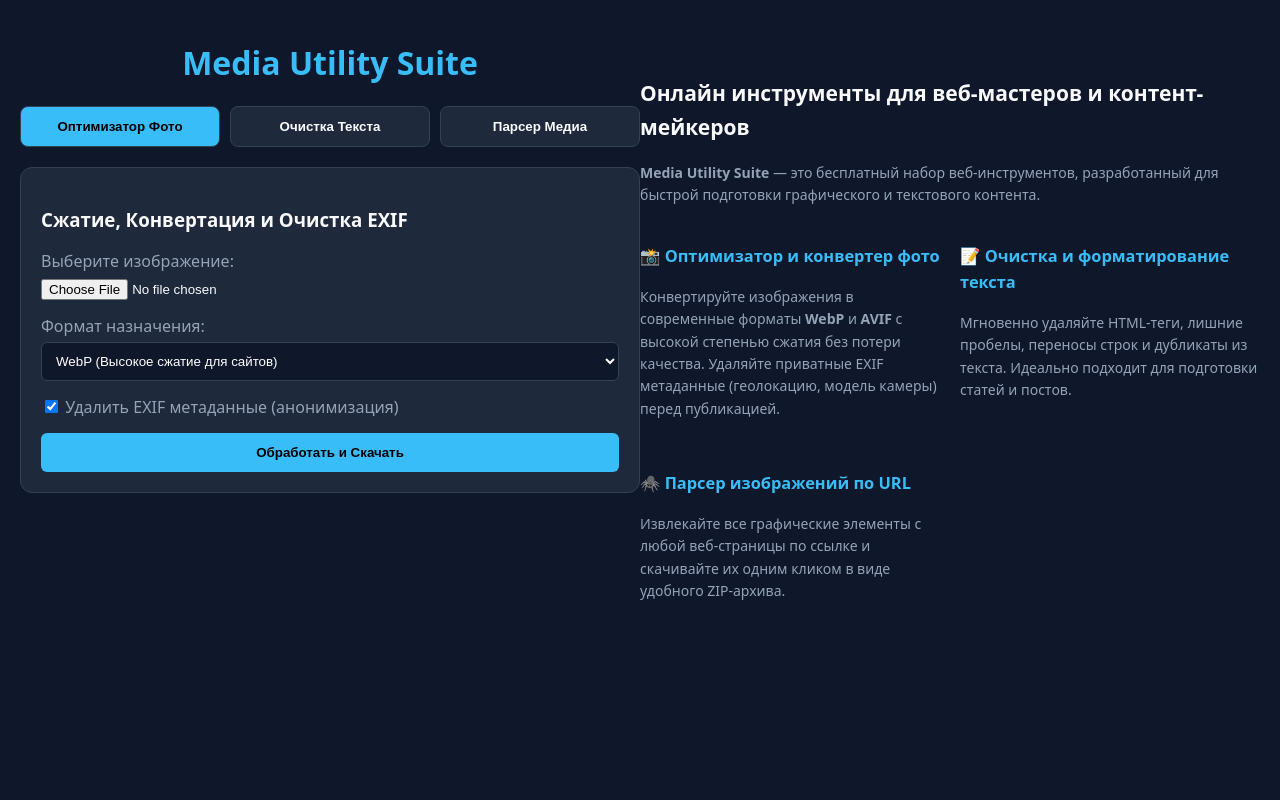
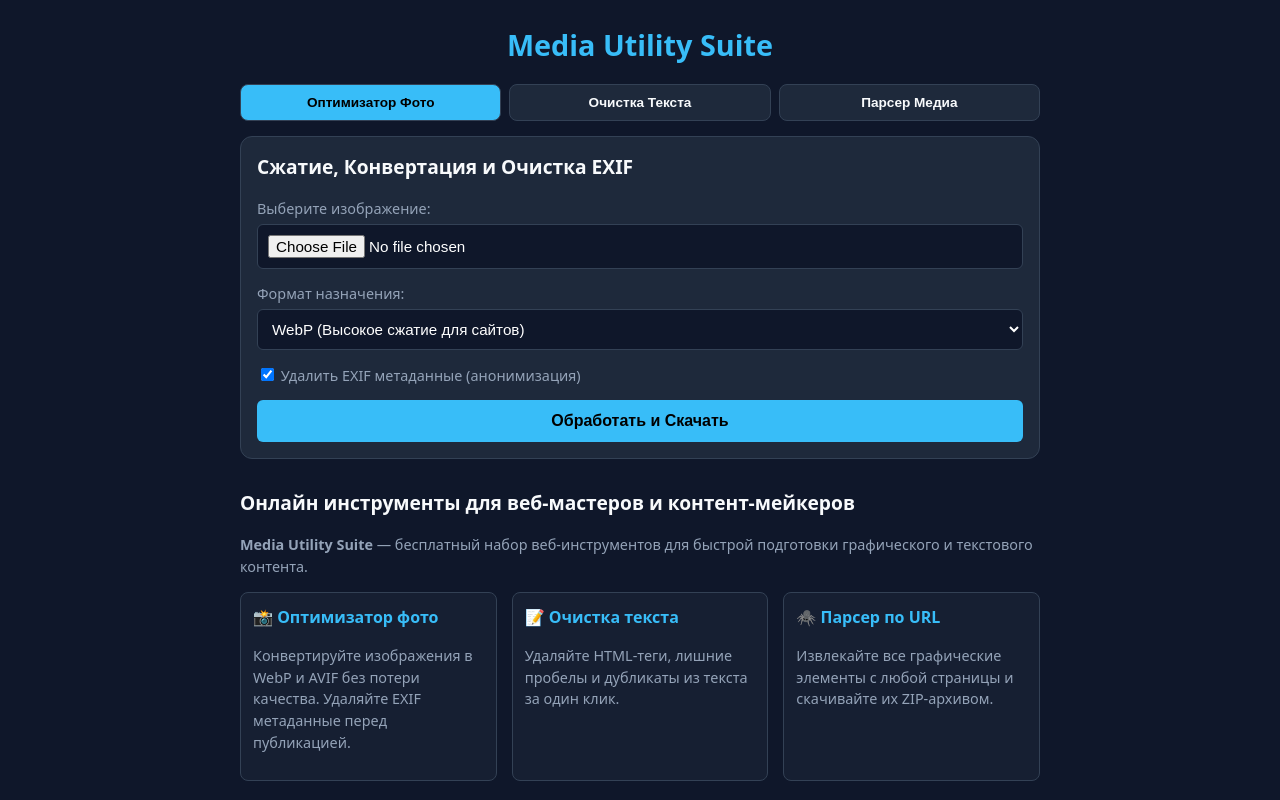
Before and after one commit to ilyanic-hub/Media-Content-Utility-Suite, a FastAPI app: page / in a window 1280 px wide. Run offline with FastAPI, Linux system fonts and the light colour scheme.

Commit message:
Update index.html

```diff
--- a/templates/index.html
+++ b/templates/index.html
@@ -1,7 +1,6 @@
 <!DOCTYPE html>
 <html lang="ru">
 <head>
-
     <!-- Google tag (gtag.js) -->
     <script async src="https://www.googletagmanager.com/gtag/js?id=G-RW5ZV9N2S4"></script>
     <script>
@@ -14,7 +13,7 @@
 
     <meta name="google-site-verification" content="ikgWqfvaZkHz4vtU9DKRcqyfgPNPo7VuJASZGhJX6Kc" />
     <meta charset="UTF-8">
-    <meta name="viewport" content="width=device-width, initial-scale=1.0">
+    <meta name="viewport" content="width=device-width, initial-scale=1.0, maximum-scale=1.0, user-scalable=no">
 
     <!-- Основные SEO мета-теги -->
     <title>Media Utility Suite — Бесплатный конвертер WebP/AVIF, очистка текста и парсер медиа</title>
@@ -37,59 +36,108 @@
             --text: #f8fafc;
             --text-muted: #94a3b8;
         }
-        body {
-            font-family: system-ui, -apple-system, sans-serif;
+
+        * {
+            box-sizing: border-box;
+            max-width: 100%;
+        }
+
+        html, body {
+            overflow-x: hidden;
+            margin: 0;
+            padding: 0;
             background-color: var(--bg-color);
             color: var(--text);
-            margin: 0;
-            padding: 20px;
+            font-family: system-ui, -apple-system, BlinkMacSystemFont, "Segoe UI", Roboto, sans-serif;
+        }
+
+        body {
+            padding: 15px 10px;
             display: flex;
             justify-content: center;
         }
+
         .container {
-            max-width: 900px;
+            width: 100%;
+            max-width: 800px;
+            margin: 0 auto;
+        }
+
+        h1 {
+            text-align: center;
+            color: var(--accent);
+            font-size: 1.8rem;
+            margin-top: 10px;
+            margin-bottom: 20px;
+            word-break: break-word;
+        }
+
+        .tabs {
+            display: flex;
+            gap: 8px;
+            margin-bottom: 15px;
             width: 100%;
         }
-        h1 { text-align: center; color: var(--accent); }
-        .tabs {
-            display: flex;
-            gap: 10px;
-            margin-bottom: 20px;
-        }
+
         .tab-btn {
             flex: 1;
-            padding: 12px;
+            padding: 10px 5px;
             background: var(--card-bg);
             border: 1px solid #334155;
             color: var(--text);
             border-radius: 8px;
             cursor: pointer;
             font-weight: bold;
+            font-size: 0.85rem;
             transition: 0.2s;
+            text-align: center;
         }
+
         .tab-btn.active {
             background: var(--accent);
             color: #000;
         }
+
         .tab-content {
             display: none;
             background: var(--card-bg);
-            padding: 20px;
+            padding: 16px;
             border-radius: 12px;
             border: 1px solid #334155;
+            width: 100%;
         }
-        .tab-content.active { display: block; }
-        .form-group { margin-bottom: 15px; }
-        label { display: block; margin-bottom: 5px; color: var(--text-muted); }
-        input[type="text"], textarea, select {
+
+        .tab-content.active {
+            display: block;
+        }
+
+        .tab-content h3 {
+            margin-top: 0;
+            font-size: 1.2rem;
+        }
+
+        .form-group {
+            margin-bottom: 15px;
+            width: 100%;
+        }
+
+        label {
+            display: block;
+            margin-bottom: 6px;
+            color: var(--text-muted);
+            font-size: 0.9rem;
+        }
+
+        input[type="text"], input[type="file"], select, textarea {
             width: 100%;
             padding: 10px;
             border-radius: 6px;
             border: 1px solid #334155;
             background: #0f172a;
             color: #fff;
-            box-sizing: border-box;
+            font-size: 0.95rem;
         }
+
         button.submit-btn {
             width: 100%;
             padding: 12px;
@@ -97,15 +145,51 @@
             border: none;
             color: #000;
             font-weight: bold;
+            font-size: 1rem;
             border-radius: 6px;
             cursor: pointer;
         }
+
         .result-box {
             margin-top: 15px;
-            padding: 15px;
+            padding: 12px;
             background: #0f172a;
             border-radius: 8px;
             word-break: break-all;
+        }
+
+        .seo-info {
+            margin-top: 30px;
+            color: var(--text-muted);
+            font-size: 0.9rem;
+            line-height: 1.5;
+            width: 100%;
+        }
+
+        .seo-grid {
+            display: grid;
+            grid-template-columns: repeat(auto-fit, minmax(240px, 1fr));
+            gap: 15px;
+            margin-top: 15px;
+        }
+
+        .seo-card {
+            background: rgba(30, 41, 59, 0.5);
+            padding: 12px;
+            border-radius: 8px;
+            border: 1px solid #334155;
+        }
+
+        .seo-card h3 {
+            margin-top: 0;
+            font-size: 1rem;
+        }
+
+        @media (max-width: 480px) {
+            h1 { font-size: 1.5rem; }
+            .tabs { flex-direction: column; }
+            .tab-btn { padding: 12px; }
+            .tab-content { padding: 12px; }
         }
     </style>
 </head>
@@ -132,11 +216,11 @@
                 <label>Формат назначения:</label>
                 <select id="targetFormat">
                     <option value="WEBP">WebP (Высокое сжатие для сайтов)</option>
-        <option value="AVIF">AVIF (Максимальное сжатие нового поколения)</option>
+                    <option value="AVIF">AVIF (Максимальное сжатие)</option>
                     <option value="JPEG">JPEG (Классический фото-формат)</option>
                     <option value="PNG">PNG (С сохранением прозрачности)</option>
-        <option value="GIF">GIF (Графика и анимации)</option>
-        <option value="BMP">BMP (Несжатый точечный рисунок)</option>
+                    <option value="GIF">GIF (Графика)</option>
+                    <option value="BMP">BMP (Точечный рисунок)</option>
                     <option value="TIFF">TIFF (Высокая детализация)</option>
                 </select>
             </div>
@@ -151,7 +235,7 @@
     <div id="text-tab" class="tab-content">
         <h3>Очистка и Форматирование Текста</h3>
         <div class="form-group">
-            <textarea id="rawText" rows="6" placeholder="Вставьте сюда текст или HTML..."></textarea>
+            <textarea id="rawText" rows="5" placeholder="Вставьте сюда текст или HTML..."></textarea>
         </div>
         <button onclick="cleanText()" class="submit-btn">Очистить Текст</button>
         <div id="textResult" class="result-box" style="display:none;"></div>
@@ -166,26 +250,28 @@
         <button onclick="extractMedia()" class="submit-btn">Спарсить Медиа</button>
         <div id="parserResult" class="result-box" style="display:none;"></div>
     </div>
+
+    <!-- SEO БЛОК -->
+    <div class="seo-info">
+        <h2 style="color: var(--text); font-size: 1.2rem; margin-top: 25px;">Онлайн инструменты для веб-мастеров и контент-мейкеров</h2>
+        <p><strong>Media Utility Suite</strong> — бесплатный набор веб-инструментов для быстрой подготовки графического и текстового контента.</p>
+
+        <div class="seo-grid">
+            <div class="seo-card">
+                <h3 style="color: var(--accent);">📸 Оптимизатор фото</h3>
+                <p>Конвертируйте изображения в WebP и AVIF без потери качества. Удаляйте EXIF метаданные перед публикацией.</p>
+            </div>
+            <div class="seo-card">
+                <h3 style="color: var(--accent);">📝 Очистка текста</h3>
+                <p>Удаляйте HTML-теги, лишние пробелы и дубликаты из текста за один клик.</p>
+            </div>
+            <div class="seo-card">
+                <h3 style="color: var(--accent);">🕷️ Парсер по URL</h3>
+                <p>Извлекайте все графические элементы с любой страницы и скачивайте их ZIP-архивом.</p>
+            </div>
+        </div>
     </div>
 
-    <div class="container" style="margin-top: 40px; color: var(--text-muted); font-size: 14px; line-height: 1.6;">
-    <h2 style="color: var(--text);">Онлайн инструменты для веб-мастеров и контент-мейкеров</h2>
-    <p><strong>Media Utility Suite</strong> — это бесплатный набор веб-инструментов, разработанный для быстрой подготовки графического и текстового контента.</p>
-
-    <div style="display: grid; grid-template-columns: repeat(auto-fit, minmax(250px, 1fr)); gap: 20px; margin-top: 20px;">
-        <div>
-            <h3 style="color: var(--accent);">📸 Оптимизатор и конвертер фото</h3>
-            <p>Конвертируйте изображения в современные форматы <strong>WebP</strong> и <strong>AVIF</strong> с высокой степенью сжатия без потери качества. Удаляйте приватные EXIF метаданные (геолокацию, модель камеры) перед публикацией.</p>
-        </div>
-        <div>
-            <h3 style="color: var(--accent);">📝 Очистка и форматирование текста</h3>
-            <p>Мгновенно удаляйте HTML-теги, лишние пробелы, переносы строк и дубликаты из текста. Идеально подходит для подготовки статей и постов.</p>
-        </div>
-        <div>
-            <h3 style="color: var(--accent);">🕷️ Парсер изображений по URL</h3>
-            <p>Извлекайте все графические элементы с любой веб-страницы по ссылке и скачивайте их одним кликом в виде удобного ZIP-архива.</p>
-        </div>
-    </div>
 </div>
 
 <script>
@@ -259,18 +345,18 @@
             }
 
             let html = `
-                <div style="display: flex; justify-content: space-between; align-items: center; margin-bottom: 15px;">
+                <div style="display: flex; flex-direction: column; gap: 10px; margin-bottom: 15px;">
                     <h4 style="margin:0;">Найдено картинок: ${data.total_images}</h4>
-                    <button onclick="downloadAllZip()" class="submit-btn" style="width: auto; padding: 8px 16px;">📦 Скачать всё в ZIP</button>
+                    <button onclick="downloadAllZip()" class="submit-btn" style="padding: 10px;">📦 Скачать всё в ZIP</button>
                 </div>
-                <div style="display: grid; grid-template-columns: repeat(auto-fill, minmax(140px, 1fr)); gap: 12px;">
+                <div style="display: grid; grid-template-columns: repeat(auto-fill, minmax(110px, 1fr)); gap: 10px;">
             `;
 
             currentExtractedImages.forEach(imgUrl => {
                 html += `
-                    <div style="background: #1e293b; border: 1px solid #334155; padding: 8px; border-radius: 8px; text-align: center;">
-                        <img src="${imgUrl}" style="width: 100%; height: 100px; object-fit: contain; border-radius: 4px; margin-bottom: 8px;">
-                        <a href="${imgUrl}" target="_blank" download style="display: block; color: #38bdf8; font-size: 12px; text-decoration: none;">💾 Открыть / Сохранить</a>
+                    <div style="background: #1e293b; border: 1px solid #334155; padding: 6px; border-radius: 8px; text-align: center;">
+                        <img src="${imgUrl}" style="width: 100%; height: 80px; object-fit: contain; border-radius: 4px; margin-bottom: 6px;">
+                        <a href="${imgUrl}" target="_blank" download style="display: block; color: #38bdf8; font-size: 11px; text-decoration: none;">💾 Скачать</a>
                     </div>
                 `;
             });
```
Lines whose indentation alone changed are shown as unchanged.
